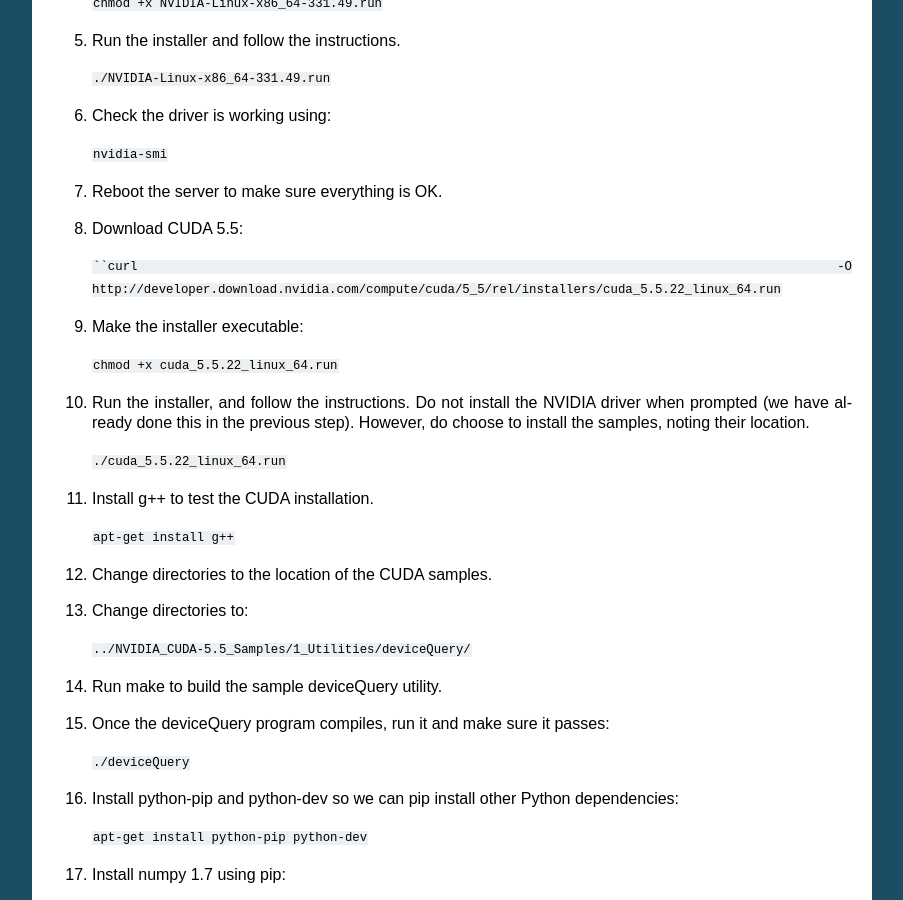
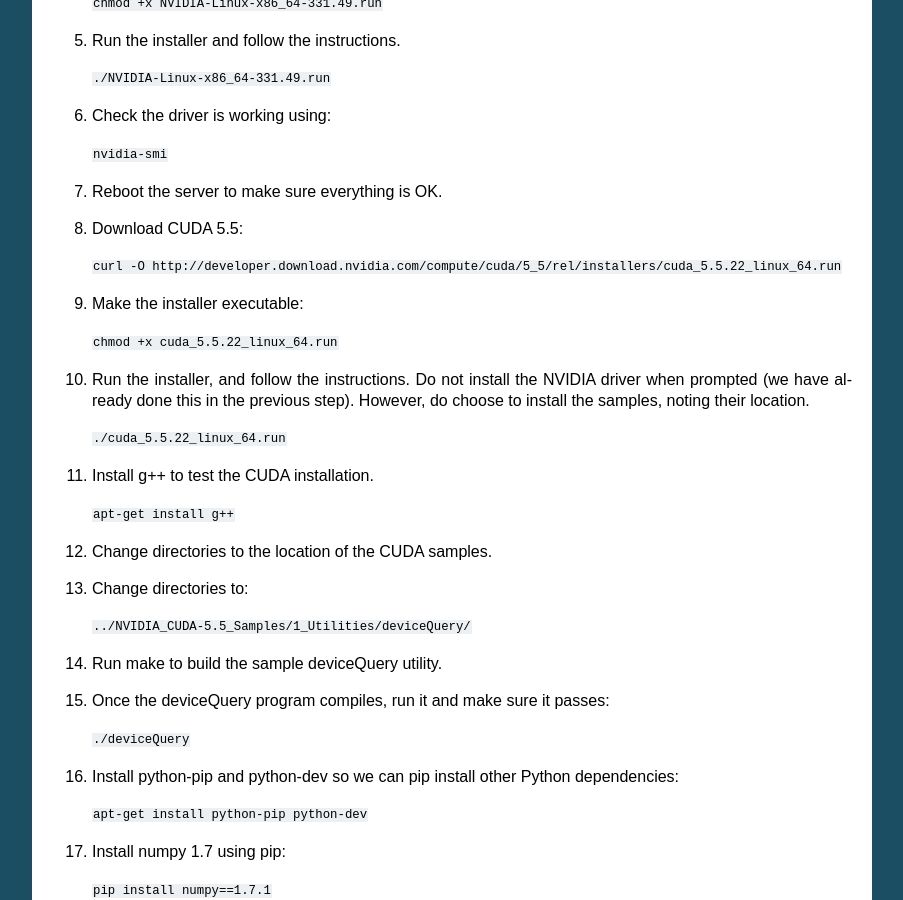
Before and after one commit to whitews/ReFlowWorker, a Sphinx documentation site: the page built from docs/source/worker-setup.rst, in a window 1280 px wide and 900 px high, scrolled down 325 px. Shown: the whole window, without its empty margins (198-1101 px from the left). Built offline with Sphinx 7.4.7, drawn with Linux system fonts in a browser that asks for light colours; formulas are drawn with MathJax 3.

Commit message:
remove extra `` in worker setup doc

`````diff
--- a/docs/source/worker-setup.rst
+++ b/docs/source/worker-setup.rst
@@ -27,7 +27,7 @@
 
 #.  Download CUDA 5.5:
 
-    ````curl -O http://developer.download.nvidia.com/compute/cuda/5_5/rel/installers/cuda_5.5.22_linux_64.run``
+    ``curl -O http://developer.download.nvidia.com/compute/cuda/5_5/rel/installers/cuda_5.5.22_linux_64.run``
 
 #.  Make the installer executable:
 
`````
